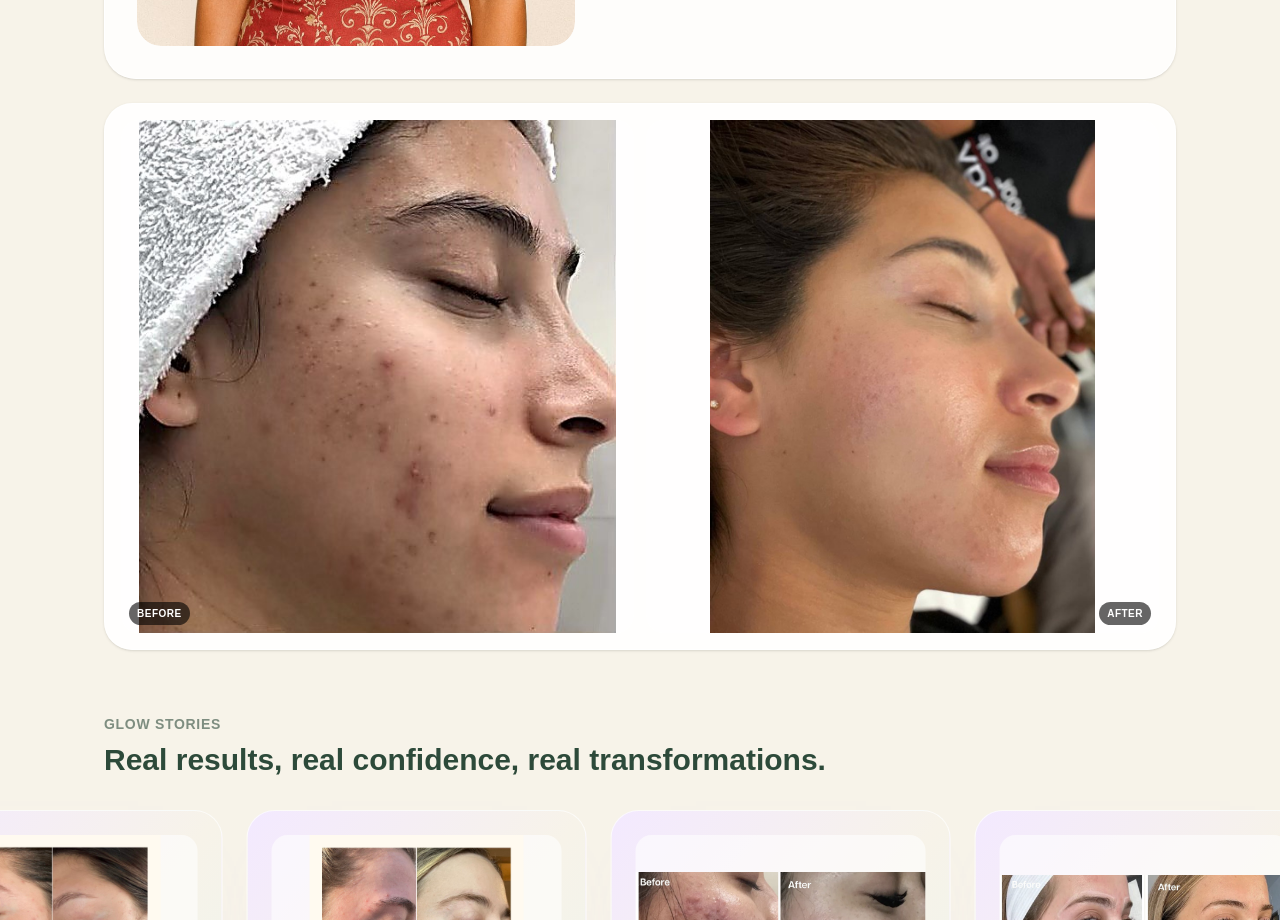
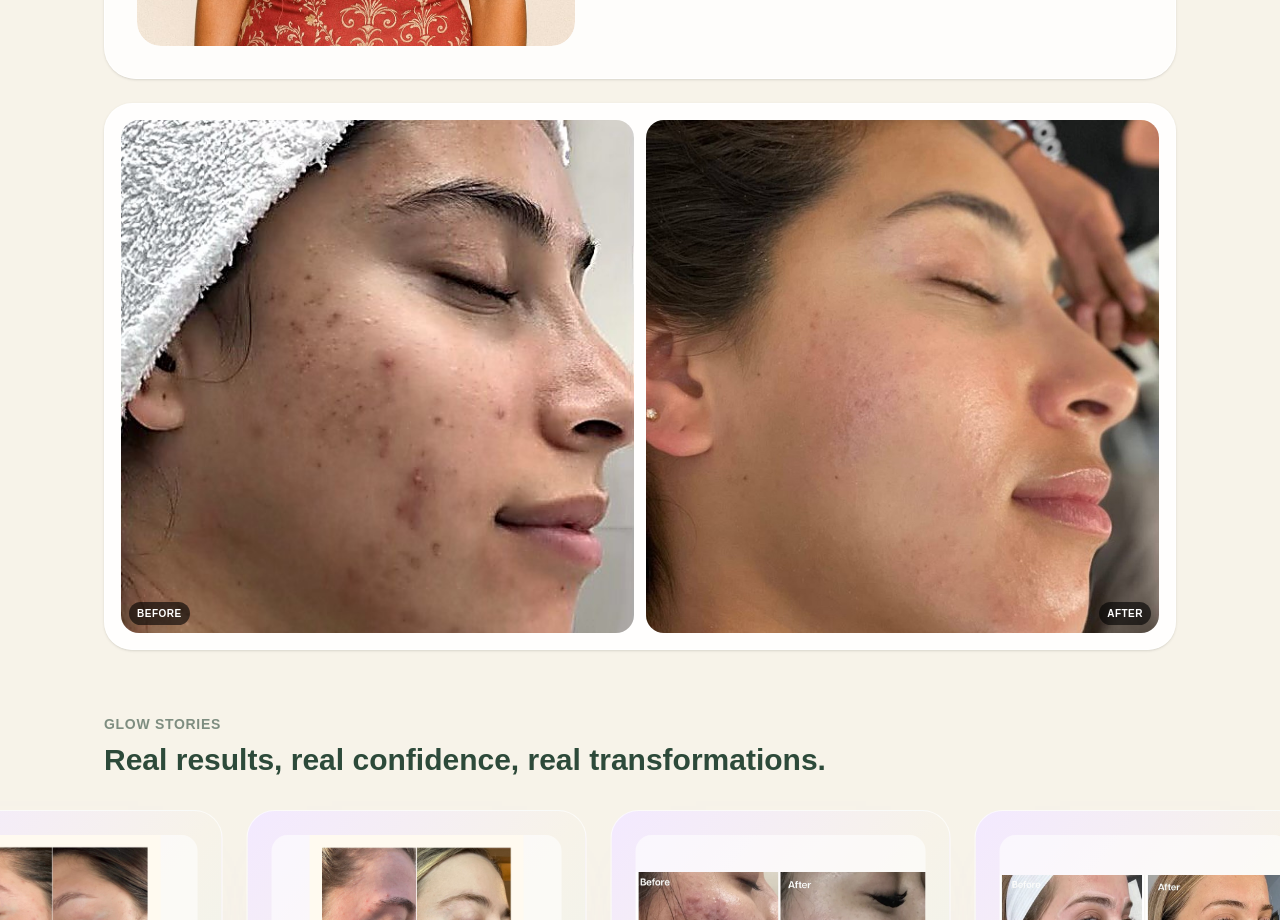
Before and after one commit to mspottsassistant-123/rico-ai-landing, a Next.js app: page / in a window 1280 px wide. Shown: the part 2840-3760 px from the top of the page. Built offline with nearby package versions, Linux system fonts and the light colour scheme.

Commit message:
Make founder before/after symmetrical

```diff
--- a/src/app/page.tsx
+++ b/src/app/page.tsx
@@ -398,7 +398,7 @@ export default function Home() {
                 src="/images/glow-before.jpg"
                 alt="Zee before"
                 fill
-                className="object-contain"
+                className="object-cover"
               />
               <span className="absolute bottom-2 left-2 rounded-full bg-black/60 px-2 py-1 text-[10px] font-semibold uppercase tracking-wider text-white">
                 Before
@@ -409,7 +409,7 @@ export default function Home() {
                 src="/images/glow-after.jpg"
                 alt="Zee after"
                 fill
-                className="object-contain"
+                className="object-cover"
               />
               <span className="absolute bottom-2 right-2 rounded-full bg-black/60 px-2 py-1 text-[10px] font-semibold uppercase tracking-wider text-white">
                 After
```
